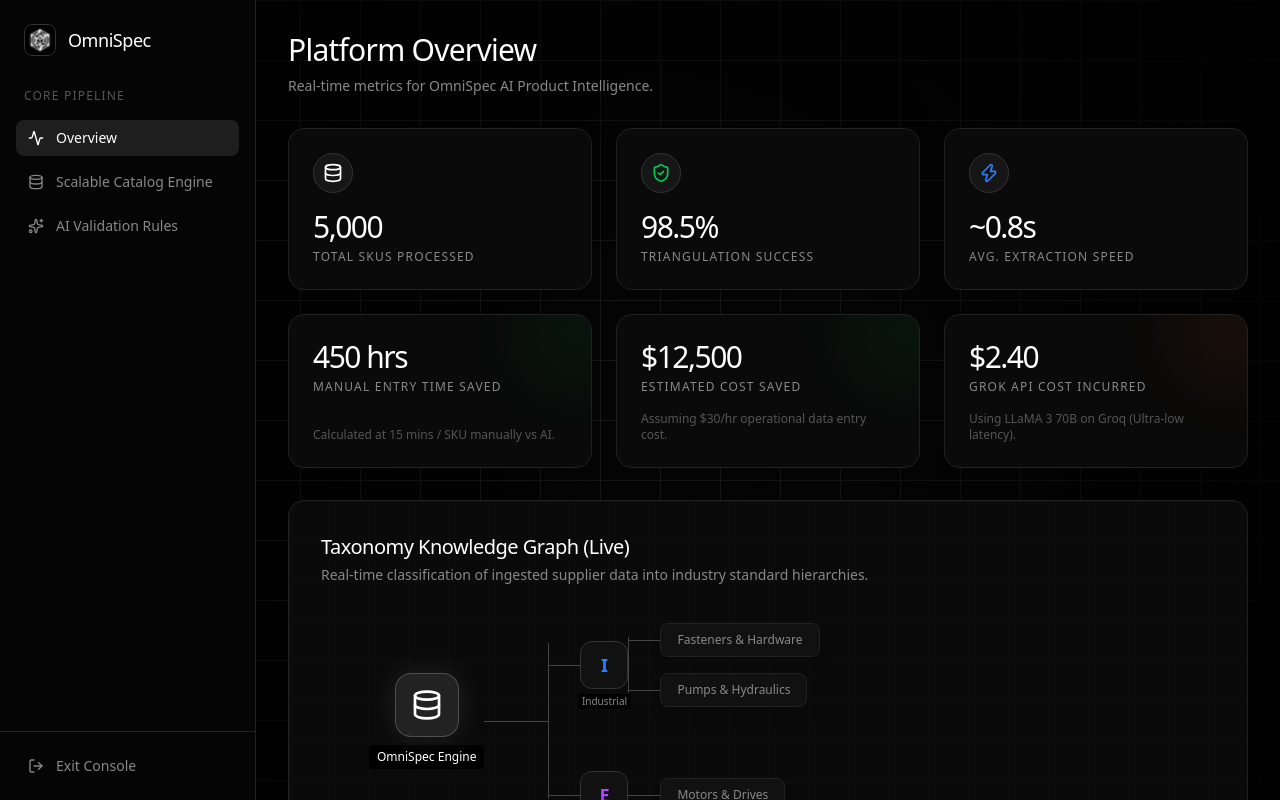
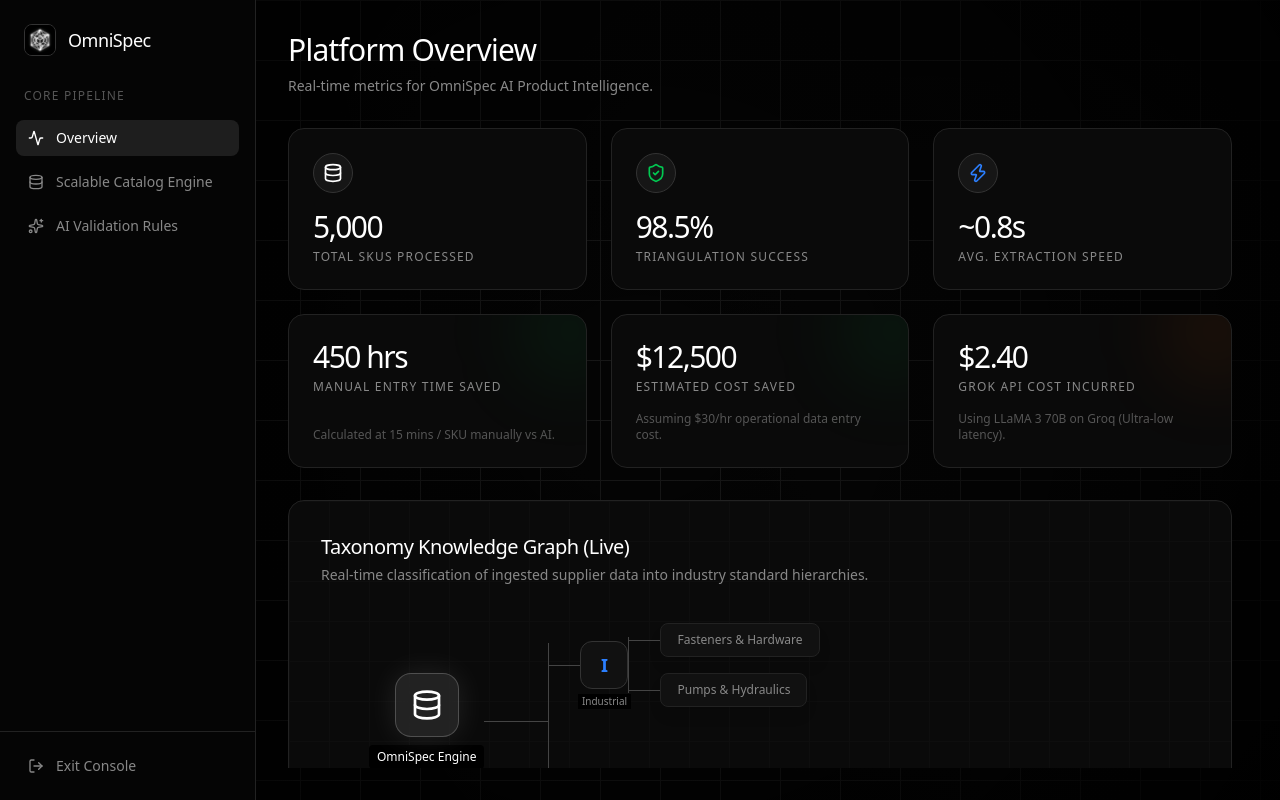
Before and after one commit to Abhi666-max/OmniSpec, a Next.js app in the folder frontend/: page /dashboard in a window 1280 px wide. Built offline with nearby package versions, Linux system fonts and the light colour scheme.

Commit message:
Fix scrolling: Enable independent scrolling on Dashboard Overview tab

```diff
--- a/frontend/src/components/DashboardOverview.tsx
+++ b/frontend/src/components/DashboardOverview.tsx
@@ -3,7 +3,7 @@
 
 export default function DashboardOverview() {
   return (
-    <div className="w-full h-full flex flex-col gap-8">
+    <div className="w-full h-full flex flex-col gap-8 overflow-y-auto custom-scrollbar pr-4 pb-12">
       <div>
         <h1 className="text-3xl font-sans font-medium text-white tracking-tight">Platform Overview</h1>
         <p className="text-sm font-sans text-[#888] mt-2">Real-time metrics for OmniSpec AI Product Intelligence.</p>
```
